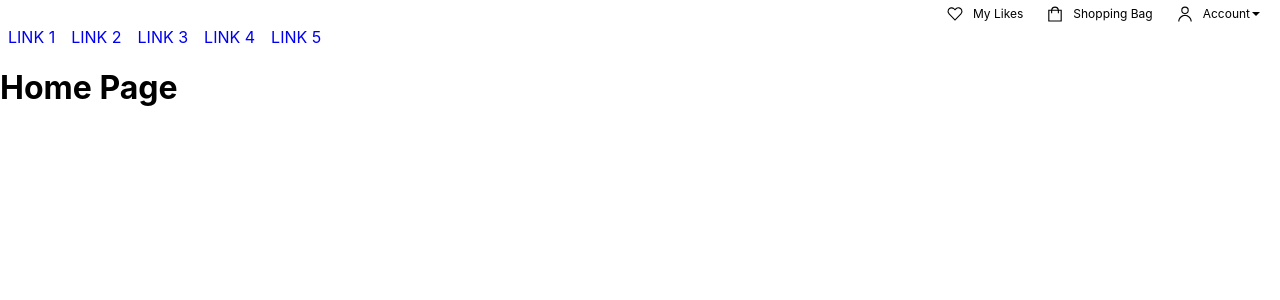
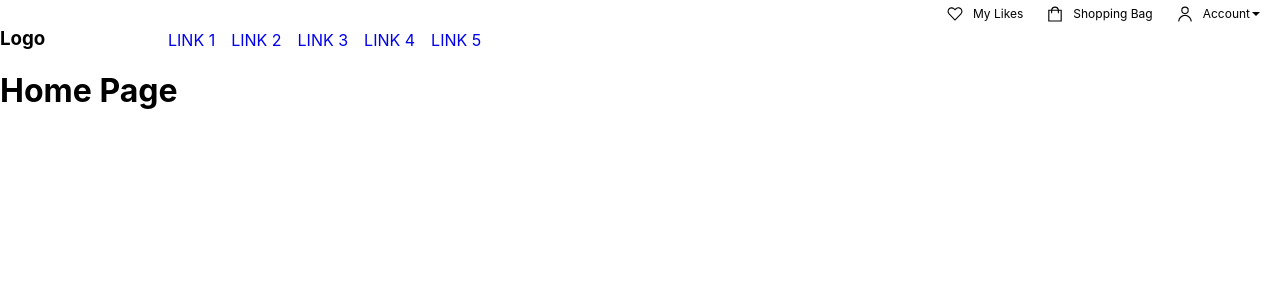
Before and after one commit to florianipate/online-shop-v4, a React (Create React App) app: page / in a window 1280 px wide. Shown: the top 300 px of the page. Built offline with nearby package versions, Linux system fonts and the light colour scheme.

Commit message:
update logo and Firebase

```diff
--- a/package.json
+++ b/package.json
@@ -6,6 +6,7 @@
     "@testing-library/jest-dom": "^5.16.5",
     "@testing-library/react": "^13.3.0",
     "@testing-library/user-event": "^13.5.0",
+    "firebase": "^9.10.0",
     "react": "^18.2.0",
     "react-dom": "^18.2.0",
     "react-router-dom": "^6.3.0",
--- /dev/null
+++ b/src/components/logo/logo.component.jsx
@@ -0,0 +1,11 @@
+import { LogoWrapper } from "./logo.style";
+
+const Logo = () =>{
+    return (
+        <LogoWrapper to = '/'>
+            <h3>Logo</h3>
+        </LogoWrapper>
+
+    )
+};
+export default Logo;
--- /dev/null
+++ b/src/components/logo/logo.style.jsx
@@ -0,0 +1,12 @@
+import styled from 'styled-components';
+import { Link } from 'react-router-dom';
+
+export const LogoWrapper = styled(Link)`
+display:flex;
+text-decoration: none;
+color: black;
+align-items: end;
+min-width: 10rem;
+ & h3 {
+    margin:0;
+ }`
--- a/src/components/topNavBar/topNavBar.component.jsx
+++ b/src/components/topNavBar/topNavBar.component.jsx
@@ -1,9 +1,12 @@
-import { NavLinksContainer, NavLink } from './topNavBar.style';
+import { NavLinksContainer, NavLink, TopNavWrapper } from './topNavBar.style';
 
+import Logo from '../logo/logo.component';
 const TopNavContainer = () => {
     return (
+        <TopNavWrapper >
+            <Logo />
             <NavLinksContainer>
-            <NavLink to = '/link1'>
+                <NavLink to = '/newin'>
                     LINK 1
                 </NavLink>
                 <NavLink to = '/link2'>
@@ -19,6 +22,8 @@ const TopNavContainer = () => {
                     LINK 5
                 </NavLink>
             </NavLinksContainer>
+        </TopNavWrapper>
+
     );
 };
 export default TopNavContainer;
--- a/src/components/topNavBar/topNavBar.style.jsx
+++ b/src/components/topNavBar/topNavBar.style.jsx
@@ -1,9 +1,14 @@
 import styled from 'styled-components';
 import { Link } from "react-router-dom";
+export const TopNavWrapper = styled.div`
+display:flex;
+align-items:end`
 export const NavLinksContainer = styled.div`
 width: 100%;
 display: flex;
-justify-content: flex-start;`
+justify-content: flex-start;
+// height: 1.2rem;`
 export const NavLink = styled(Link)`
 text-decoration: none;
-padding: 0 0.5rem `
+padding: 0 0.5rem;
+// height: 1.2rem;`
--- a/src/index.css
+++ b/src/index.css
@@ -11,3 +11,6 @@ code {
   font-family: source-code-pro, Menlo, Monaco, Consolas, 'Courier New',
     monospace;
 }
+* {
+  box-sizing: border-box;
+}
```
Also changed, not shown: 1 other file (tests, documents, lock files or other folders). Lines whose indentation alone changed are shown as unchanged.
